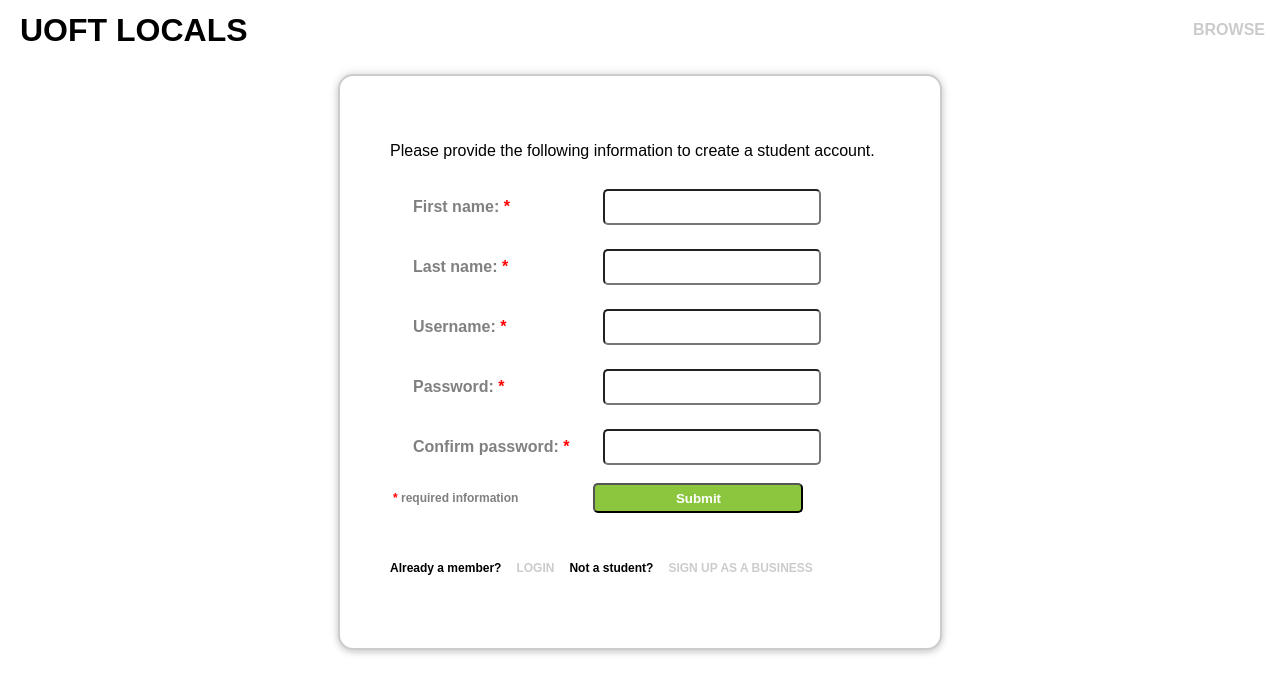
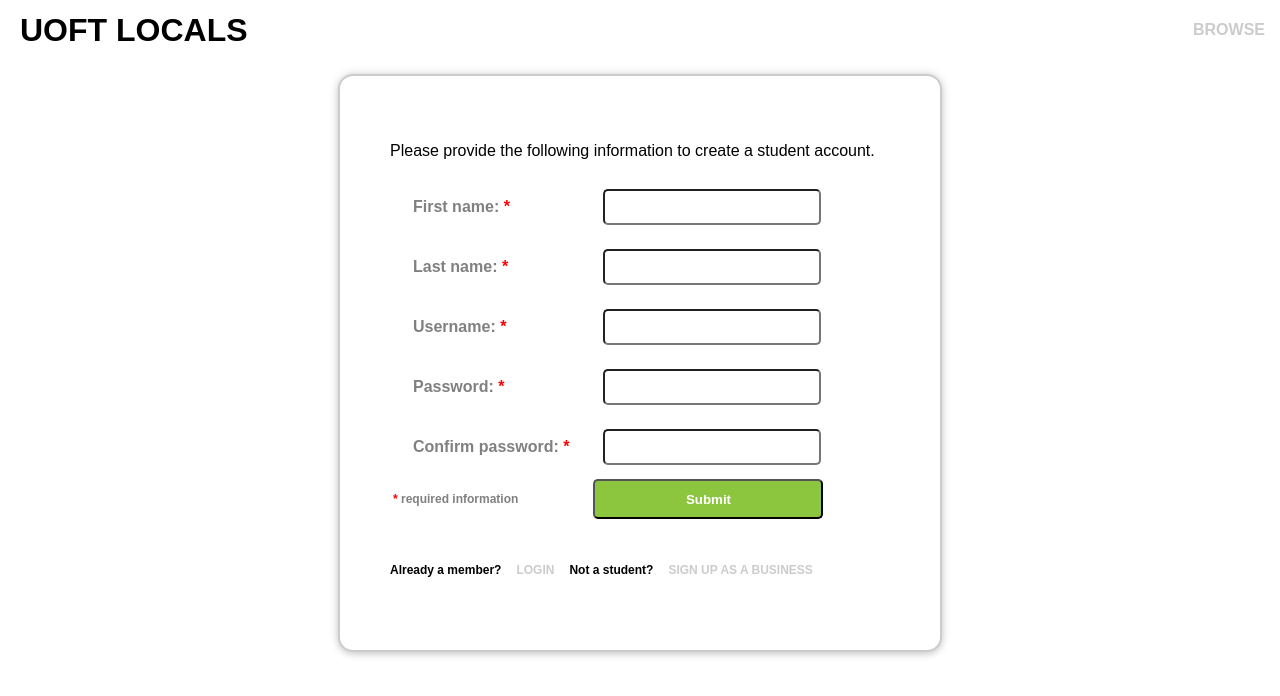
Before and after one commit to kerryzhu108/UofTLocals, a React (Create React App) app in the folder 309frontend/: page /signup in a window 1280 px wide. Shown: the top 696 px of the page. Built offline with nearby package versions, Linux system fonts and the light colour scheme.

Commit message:
updates README for login and student profile, and some other fixes

```diff
--- a/309frontend/src/components/InputInfoStudent.js
+++ b/309frontend/src/components/InputInfoStudent.js
@@ -32,7 +32,7 @@ class InputInfoStudent extends React.Component {
                     </tr>
                     <tr>
                         <td><p className="grey small"><span className="red">*</span> required information</p></td>
-                        <td><input id="confirmButton" type="submit" value="Submit" onClick={onClick}/></td>
+                        <td><input id="confirmButtonStudent" type="submit" value="Submit" onClick={onClick}/></td>
                     </tr>
                     </tbody>
                 </table>
--- a/309frontend/src/css/InputInfo.css
+++ b/309frontend/src/css/InputInfo.css
@@ -30,11 +30,11 @@
 }
 
 #loginButton {
-    width:210px;
-    height: 30px;
-    border-radius: 5px;
     background-color: #002451;
     color: white;
+    height:40px;
+    width: 220px;
+    border-radius: 5px;
     font-weight: bold;
     cursor: pointer;
 }
@@ -46,8 +46,8 @@
 #confirmButtonBusiness {
     background-color: #f1592a;
     color: white;
-    height:30px;
-    width: 210px;
+    height:40px;
+    width: 230px;
     border-radius: 5px;
     font-weight: bold;
     cursor: pointer;
@@ -56,8 +56,8 @@
 #confirmButtonStudent {
     background-color: #8cc63f;
     color: white;
-    height:30px;
-    width: 210px;
+    height:40px;
+    width: 230px;
     border-radius: 5px;
     font-weight: bold;
     cursor: pointer;
--- a/309frontend/src/css/StudentProfile.css
+++ b/309frontend/src/css/StudentProfile.css
@@ -1,13 +1,3 @@
-#confirmButton {
-	background-color: #8cc63f;
-	color: white;
-	height:30px;
-	width: 210px;
-	border-radius: 5px;
-	font-weight: bold;
-	cursor: pointer;
-}
-
 .small {
 	font-weight: bold;
 	font-size: 12px;
--- a/309frontend/src/views/LoginPage.js
+++ b/309frontend/src/views/LoginPage.js
@@ -9,11 +9,7 @@ class LoginPage extends React.Component {
         username: "",
         password: "",
         message: "",
-        existing_users: [
-            {username: "user", password: "user"},
-            {username: "user2", password: "user2"},
-            {username: "admin", password: "admin"}
-        ]
+        existing_users: []
     }
 
     /* Update the state when user types in information. */
@@ -43,8 +39,25 @@ class LoginPage extends React.Component {
         } else if (results[2] === 1) {
             window.location.href = "/admin-panel"      // admin
         } else {
-            this.setState({message: "Invalid login credentials. Please try again."})
+            this.setState({username: "", password: "", message: "Invalid login credentials. Please try again."})
         }
+    }
+
+    /* Set the state variables upon loading. */
+    componentDidMount() {
+        window.addEventListener('load', this.getExistingUsers.bind(this));
+    }
+
+    /* Get all <username>, <password> combos currently in the system. */
+    getExistingUsers() {
+        // for phase 2 this information will come from a server
+        this.setState({
+            existing_users: [
+                {username: "user", password: "user"},
+                {username: "user2", password: "user2"},
+                {username: "admin", password: "admin"}
+            ]
+        })
     }
 
     render() {
```
Also changed, not shown: 1 other file (tests, documents, lock files or other folders).
